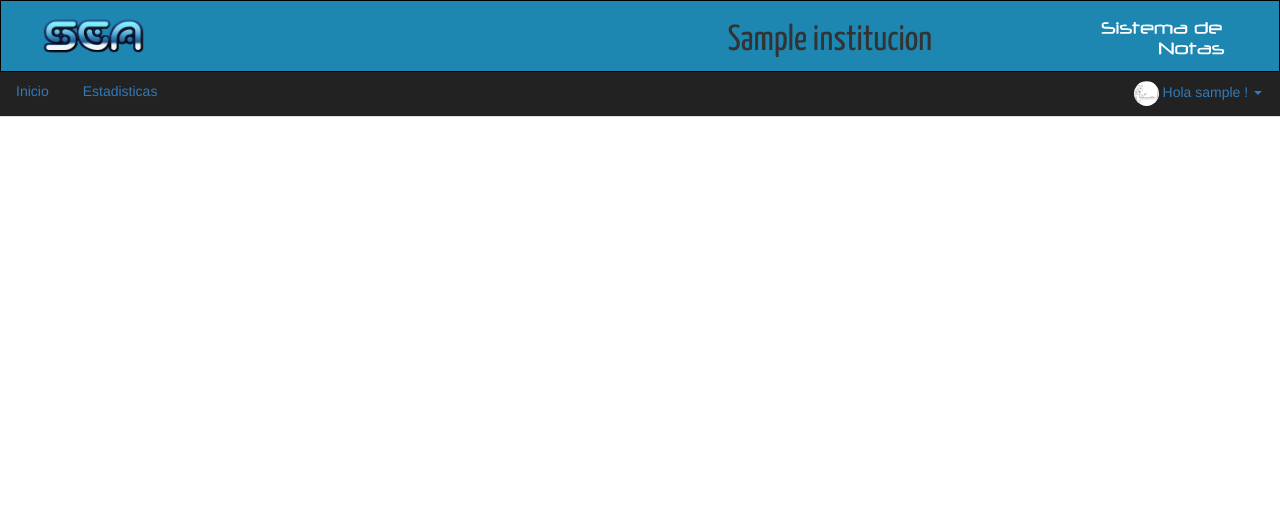
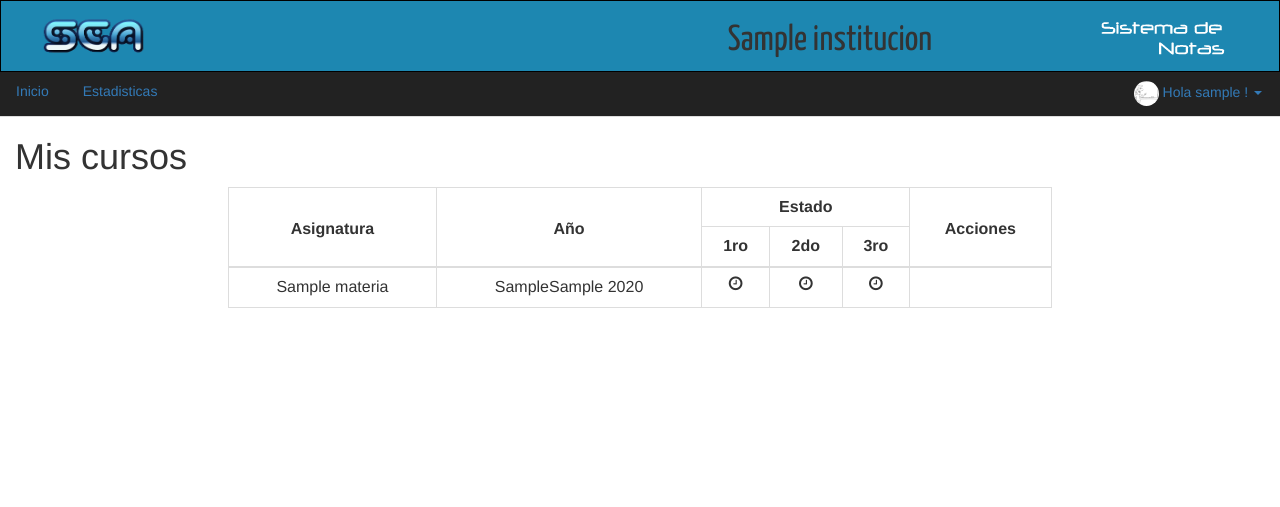
Before and after one commit to Maocast55/sistema-de-notas, a Django app: page /materias in a window 1280 px wide. Shown: the top 507 px of the page. Run offline with Django 3.2, Linux system fonts and the light colour scheme; a user stored in the database is signed in; tables that the repository leaves empty hold one stand-in row (values such as "Sample post"); some libraries are stand-ins or nearby versions.

Commit message:
Trabajando sobre pantalla de materias de un docente. Se filtran las materias del usuario logueado. Se actualiza el estado de los trimestres cuando aún no ha llegado la fecha de carga.

```diff
--- a/sistemaDeNotas/core/models.py
+++ b/sistemaDeNotas/core/models.py
@@ -43,9 +43,9 @@ class Seccion(models.Model):
 
     def __unicode__(self):
         if self.grupo:
-            return  self.grupo + self.cursada + ' ' + str(self.anio)
+            return  self.cursada + self.grupo + ' ' + str(self.anio)
         else:
-            return str(self.anio) + self.cursada
+            return self.cursada + str(self.anio)
 
     class Meta:
         verbose_name = 'Sección'
@@ -121,6 +121,12 @@ class Institucion(models.Model):
     updated = models.DateTimeField(auto_now=True)
     nombre = models.CharField(max_length=64, verbose_name='Nombre de la institución')
 
+    # Fechas de finalización de los trimestres en esa institución
+    inicio_de_clases = models.DateField(verbose_name='Fecha de inicio de clases')
+    primer_trimestre = models.DateField(verbose_name='Fecha de cierre de notas del primer trimestre')
+    segundo_trimestre = models.DateField(verbose_name='Fecha de cierre de notas del segundo trimestre')
+    tercer_trimestre = models.DateField(verbose_name='Fecha de cierre de notas del tercer trimestre')
+
     def __unicode__(self):
         return self.nombre
 
--- a/sistemaDeNotas/core/views.py
+++ b/sistemaDeNotas/core/views.py
@@ -1,11 +1,103 @@
+#!/usr/bin/env python
+# -*- coding: utf-8 -*-
+
 from django.shortcuts import render
 from django.views.generic import View
 from django.shortcuts import redirect
 from core.forms import LoginForm, ChangePasswordForm
-from core.models import User, Institucion
+from core.models import User, Institucion, Materia
 from django.contrib.auth import login, authenticate, logout
 from django.utils.decorators import method_decorator
 from django.contrib.auth.decorators import login_required
+from datetime import date
+
+# Filtros para usar en los templates
+from django.template.defaulttags import register
+
+
+@register.filter
+def get_estado_de_trimestre(materia, args):
+    '''
+    'Clave' puede ser '1' (si se quieren obtener el estado de un trimestre)
+    o '2' (si se quiere obtener si el botón debe estar habilitado)
+    '''
+    arg_list = [arg.strip() for arg in args.split(',')]
+    trimestre = arg_list[0]
+    clave = arg_list[1]
+
+    institucion = Institucion.objects.all()[0]
+
+    # Estados de los trimestres = Clase bootstrap que va a mostrarse
+    estado_primer_trimestre = None
+    estado_segundo_trimestre = None
+    estado_tercer_trimestre = None
+
+    # Habilitado trimestre = Booleano que indica si tiene que estar habilitada la visibilidad de la materia
+    habilitao_primer_trimestre = None
+    habilitado_segundo_trimestre = None
+    habilitado_tercer_trimestre = None
+
+    if institucion.inicio_de_clases > date.today():
+        # Aún no iniciaron las clases
+        estado_primer_trimestre = 'fa fa-clock-o'
+        estado_segundo_trimestre = 'fa fa-clock-o'
+        estado_tercer_trimestre = 'fa fa-clock-o'
+        habilitao_primer_trimestre = False
+        habilitado_segundo_trimestre = False
+        habilitado_tercer_trimestre = False
+
+    elif institucion.inicio_de_clases < date.today() and date.today() < institucion.primer_trimestre:
+        # El primer trimestre está en curso
+        estado_primer_trimestre = calcular_estado_de_materia(materia, trimestre)
+        estado_segundo_trimestre = 'fa fa-clock-o'
+        estado_tercer_trimestre = 'fa fa-clock-o'
+        habilitao_primer_trimestre = True
+        habilitado_segundo_trimestre = False
+        habilitado_tercer_trimestre = False
+
+    elif institucion.primer_trimestre < date.today() and date.today() < institucion.segundo_trimestre:
+        # El segundo trimestre está en curso
+        estado_primer_trimestre = calcular_estado_de_materia(materia, trimestre)
+        estado_segundo_trimestre = calcular_estado_de_materia(materia, trimestre)
+        estado_tercer_trimestre = 'fa fa-clock-o'
+        habilitao_primer_trimestre = False
+        habilitado_segundo_trimestre = True
+        habilitado_tercer_trimestre = False
+
+    elif institucion.segundo_trimestre < date.today() and date.today() < institucion.tercer_trimestre:
+        # El tercer trimestre está en curso
+        estado_primer_trimestre = calcular_estado_de_materia(materia, trimestre)
+        estado_segundo_trimestre = calcular_estado_de_materia(materia, trimestre)
+        estado_tercer_trimestre = calcular_estado_de_materia(materia, trimestre)
+        habilitao_primer_trimestre = False
+        habilitado_segundo_trimestre = False
+        habilitado_tercer_trimestre = True
+
+    else:
+        # El ciclo lectivo culminó
+        estado_primer_trimestre = calcular_estado_de_materia(materia, trimestre)
+        estado_segundo_trimestre = calcular_estado_de_materia(materia, trimestre)
+        estado_tercer_trimestre = calcular_estado_de_materia(materia, trimestre)
+        habilitao_primer_trimestre = False
+        habilitado_segundo_trimestre = False
+        habilitado_tercer_trimestre = False
+
+    estados = { '1':{'1':estado_primer_trimestre,'2':estado_segundo_trimestre,'3':estado_tercer_trimestre},
+                '2':{'1':habilitao_primer_trimestre, '2':habilitado_segundo_trimestre, '3':habilitado_tercer_trimestre}
+              }
+    return estados[str(clave)][str(trimestre)]
+
+# --------- fin de filtros --------------
+
+
+# Funciones helpers
+
+def calcular_estado_de_materia(materia, trimestre):
+    return 'fa fa-check'
+
+# ----------- fin funciones helpers -------------
+
+
 
 class LoginView(View):
 
@@ -54,8 +146,8 @@ class DocenteMateriasView(View):
 
     @method_decorator(login_required)
     def get(self, request):
-        nombre_institucion = get_institucion_name()
-        return render(request, 'materias.html', {'nombre_institucion': nombre_institucion, 'user': request.user})
+        materias = Materia.objects.filter(usuarios__id=request.user.id)
+        return render(request, 'materias.html', {'nombre_institucion': get_institucion_name(), 'user': request.user, 'materias': materias})
 
 class LogOutView(View):
 
@@ -64,9 +156,6 @@ class LogOutView(View):
         logout(request)
         return redirect('login')
 
-class ProfesorView(View):
-    def get(self, request):
-       return render(request, 'pantalla_profesor.html')
 
 class CursosView(View):
     def get(self, request):
--- a/sistemaDeNotas/sistemaDeNotas/urls.py
+++ b/sistemaDeNotas/sistemaDeNotas/urls.py
@@ -1,6 +1,6 @@
 from django.conf.urls import patterns, include, url
 from django.contrib import admin
-from core.views import LoginView, DocenteResetPasswordView, DocenteMateriasView, LogOutView, DocenteChangePasswordView, ProfesorView, CursosView
+from core.views import LoginView, DocenteResetPasswordView, DocenteMateriasView, LogOutView, DocenteChangePasswordView, CursosView
 
 urlpatterns = patterns('',
     url(r'^admin/', include(admin.site.urls)),
@@ -9,7 +9,6 @@ urlpatterns = patterns('',
     url(r'^reset_password', DocenteResetPasswordView.as_view(), name='reset_password'),
     url(r'^change_password', DocenteChangePasswordView.as_view(), name='change_password'),
     url(r'^materias', DocenteMateriasView.as_view(), name='materias_de_docente'),
-    url(r'^profesor', ProfesorView.as_view(), name='profesor'),
     url(r'^cursos', CursosView.as_view(), name='cursos'),
 
 )
--- a/sistemaDeNotas/static/css/estilo_application.css
+++ b/sistemaDeNotas/static/css/estilo_application.css
@@ -155,3 +155,7 @@ font-family: 'Yanone Kaffeesatz', sans-serif;
 font-size: 27px;
 
 }
+
+.title-section{
+    size: 50px;
+}
--- a/sistemaDeNotas/templates/materias.html
+++ b/sistemaDeNotas/templates/materias.html
@@ -2,5 +2,42 @@
 {% load bootstrap3 %} {% bootstrap_css %} {% bootstrap_javascript %}
 
 {% block login_content %}
-
+    <div class="col-md-3">
+        <h1> Mis cursos </h1>
+    </div>
+    <div class="col-md-8 col-md-offset-2">
+        <table class="table table-hover table-bordered">
+            <tr>
+                <th rowspan="2" style="text-align:center;padding-top:30px;">Asignatura</th>
+                <th rowspan="2" style="text-align:center;padding-top:30px;">Año</th>
+                <th colspan="3" style="text-align:center;">Estado</th>
+                <th rowspan="2" style="text-align:center;padding-top:30px;">Acciones</th>
+            </tr>
+            <tr>
+                <th style="text-align:center;">1ro</th>
+                <th style="text-align:center;">2do</th>
+                <th style="text-align:center;">3ro</th>
+            </tr>
+            <tbody>
+                {% for materia in materias %}
+                <tr>
+                    <td style="text-align:center;">{{materia.nombre}}</td>
+                    <td style="text-align:center;">{{materia.seccion}}</td>
+                    <td style="text-align:center;"><i class="{{materia|get_estado_de_trimestre:'1,1'}}"></i></td>
+                    <td style="text-align:center;"><i class="{{materia|get_estado_de_trimestre:'2,1'}}"></i></td>
+                    <td style="text-align:center;"><i class="{{materia|get_estado_de_trimestre:'3,1'}}"></i></td>
+                    {% if materia|get_estado_de_trimestre:'1,2' %}
+                    <td style="text-align:center;"><a href="" type="button" class="btn btn-primary">Acceder al curso</a> </td>
+                    {% endif %}
+                    {% if materia|get_estado_de_trimestre:'2,2'%}
+                    <td style="text-align:center;"><a href="" type="button" class="btn btn-primary">Acceder al curso</a> </td>
+                    {% endif %}
+                    {% if materia|get_estado_de_trimestre:'3,2'%}
+                    <td style="text-align:center;"><a href="" type="button" class="btn btn-primary">Acceder al curso</a> </td>
+                    {% endif %}
+                </tr>
+                {% endfor %}
+            </tbody>
+        </table>
+    </div>
 {% endblock %}
```
Also changed, not shown: sistemaDeNotas/templates/pantalla_profesor.html (+11 -44 lines), sistemaDeNotas/core/migrations/0002_auto_20150901_2045.py (added), sistemaDeNotas/core/migrations/0003_auto_20150903_0253.py (added).
